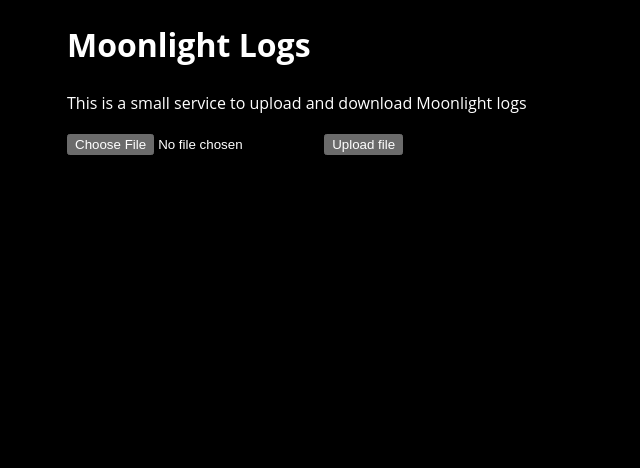
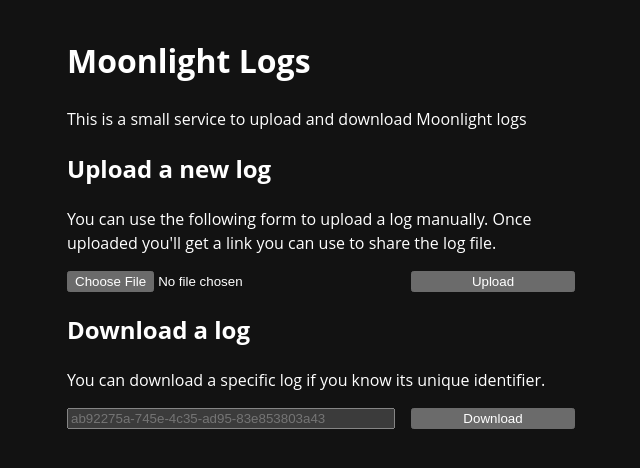
Before and after one commit to jorys-paulin/moonlight-logs, a website: page src/index.html in a window 1280 px wide. Shown: the whole page, without its empty margins (319-959 px from the left). Drawn offline with Linux system fonts and the light colour scheme.

Commit message:
feat: update home page

```diff
--- a/src/index.html
+++ b/src/index.html
@@ -4,6 +4,8 @@
 		<meta charset="UTF-8" />
 		<meta name="viewport" content="width=device-width, initial-scale=1.0" />
 		<title>Moonlight Logs</title>
+		<meta name="description" content="This is a small service to upload and download Moonlight logs" />
+		<meta name="theme-color" content="#434343" />
 		<style>
 			:root {
 				color-scheme: dark;
@@ -14,30 +16,36 @@
 			}
 
 			body {
-				margin: 0;
+				max-width: 540px;
+				margin: 0 auto;
+				padding: 1rem;
 				font-family: 'Open Sans', sans-serif;
 				line-height: 1.5;
-				background-color: #000;
+				background-color: #121212;
 				color: #fff;
 			}
-			.wrapper {
-				max-width: 540px;
-				margin-left: auto;
-				margin-right: auto;
-				padding-left: 1rem;
-				padding-right: 1rem;
+
+			form {
+				display: grid;
+				gap: 1rem;
+				grid-template-columns: 2fr 1fr;
 			}
 		</style>
 	</head>
 	<body>
-		<div class="wrapper">
-			<h1>Moonlight Logs</h1>
-			<p>This is a small service to upload and download Moonlight logs</p>
-			<form action="" method="post" enctype="multipart/form-data">
-				<input type="file" name="file" required />
-				<input type="hidden" name="redirect" />
-				<button type="submit">Upload file</button>
-			</form>
-		</div>
+		<h1>Moonlight Logs</h1>
+		<p>This is a small service to upload and download Moonlight logs</p>
+		<h2>Upload a new log</h2>
+		<p>You can use the following form to upload a log manually. Once uploaded you'll get a link you can use to share the log file.</p>
+		<form method="post" enctype="multipart/form-data">
+			<input type="file" name="file" id="fileInput" />
+			<button type="submit">Upload</button>
+		</form>
+		<h2>Download a log</h2>
+		<p>You can download a specific log if you know its unique identifier.</p>
+		<form>
+			<input type="text" name="id" placeholder="ab92275a-745e-4c35-ad95-83e853803a43" required />
+			<button type="submit">Download</button>
+		</form>
 	</body>
 </html>
```
